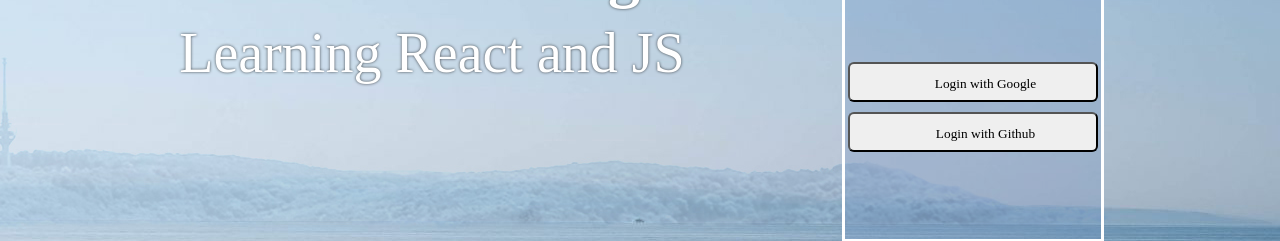
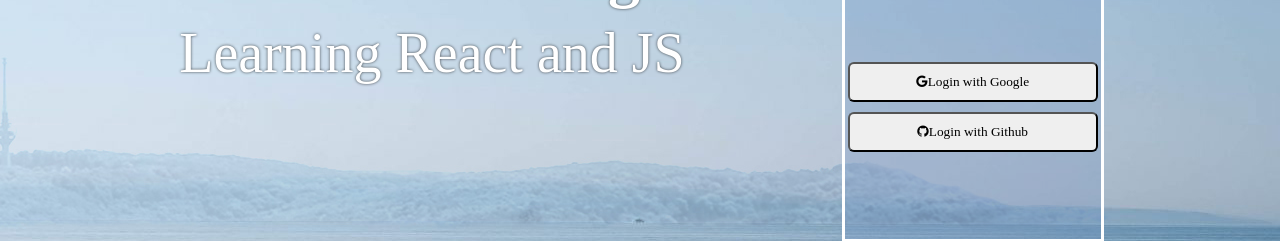
Before and after one commit to Pannonians/pannonians.js, a React (Create React App) app in the folder apps/blog/: page / in a window 1280 px wide. Shown: the part 435-676 px from the top of the page. Built offline with nearby package versions, Linux system fonts and the light colour scheme; no server answers.

Commit message:
Izmenjen naziv className-a za ikonice

```diff
--- a/apps/blog/src/Login/Login.jsx
+++ b/apps/blog/src/Login/Login.jsx
@@ -39,14 +39,14 @@ export default function Signup() {
           className="Google"
           onClick={(event) => signup(event, GoogleAuthProvider)}
         >
-          <i className="fab fa-google"></i>
+          <i className="fa fa-google"></i>
           Login with Google
         </button>
         <button
           className="Github"
           onClick={(event) => signup(event, GithubAuthProvider)}
         >
-          <i className="fab fa-github"></i>
+          <i className="fa fa-github"></i>
           Login with Github
         </button>
       </div>
```
